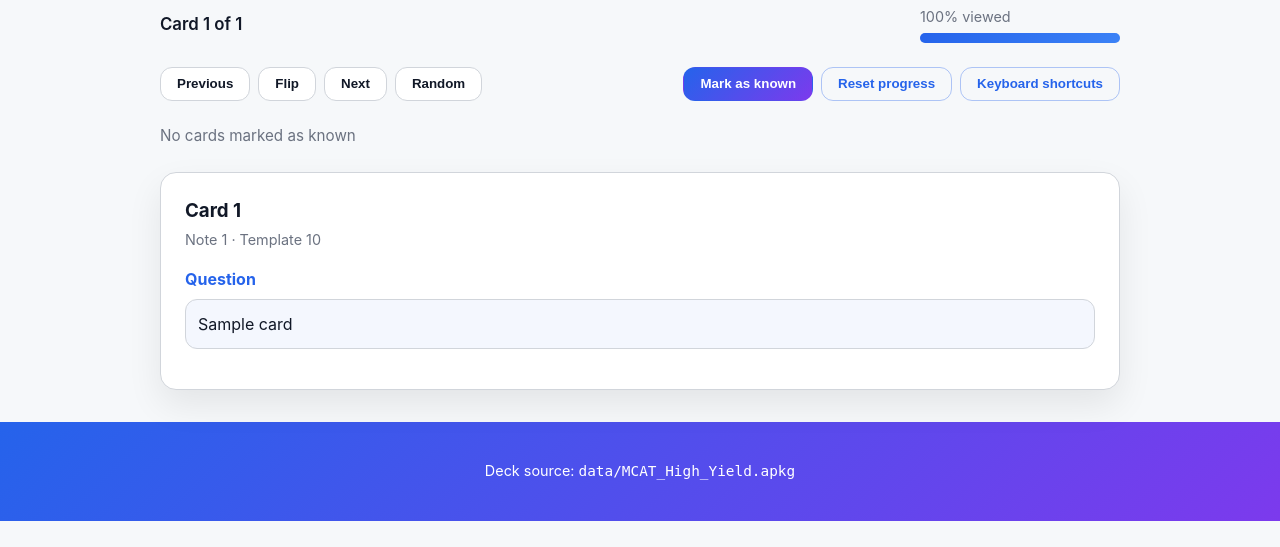
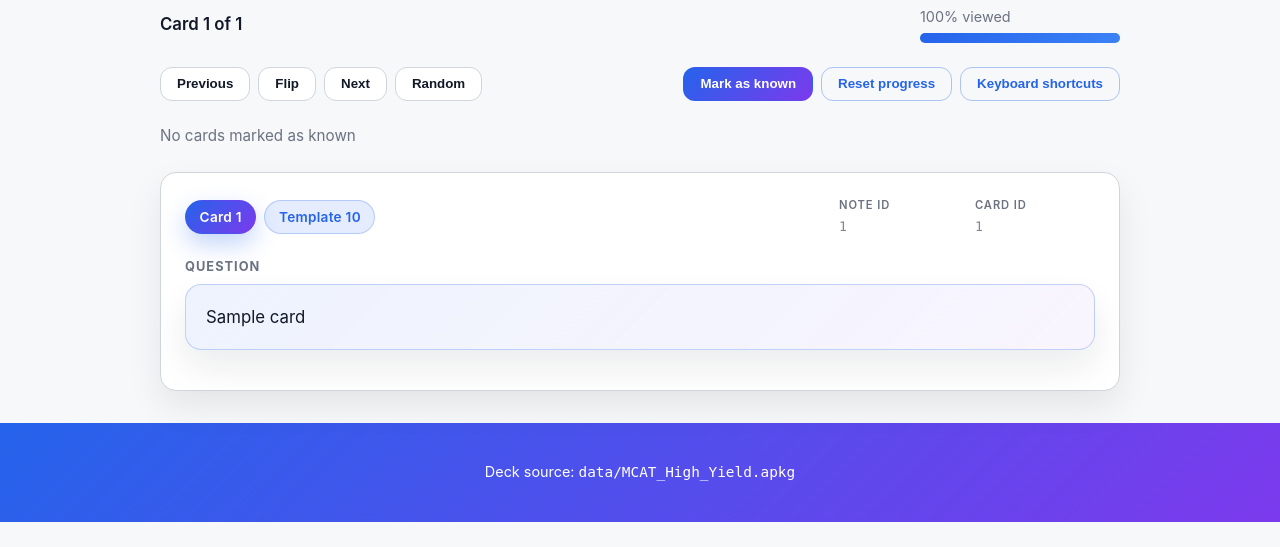
Before and after one commit to mbolaris/anki, a Flask app: template anki_viewer/templates/deck.html in a window 1280 px wide. Shown: the part 253-800 px from the top of the page. Run offline with Flask 3, Linux system fonts and the light colour scheme; the template is opened without the code that fills it: most values are stand-ins (such as "Sample title", 1, 10 or a date in 2020).

Commit message:
Refine deck card header layout

```diff
--- a/anki_viewer/static/style.css
+++ b/anki_viewer/static/style.css
@@ -247,18 +247,80 @@ body {
   display: block;
 }
 
-.card header {
-  margin-bottom: 1rem;
+.card-header {
+  margin-bottom: 1.25rem;
+  display: flex;
+  flex-direction: column;
+  gap: 0.75rem;
 }
 
-.card header h3 {
-  margin: 0 0 0.25rem 0;
+@media (min-width: 640px) {
+  .card-header {
+    flex-direction: row;
+    justify-content: space-between;
+    align-items: center;
+  }
 }
 
-.card .metadata {
+.card-header__primary {
+  display: flex;
+  flex-wrap: wrap;
+  gap: 0.5rem;
+  align-items: center;
+}
+
+.card-pill {
+  display: inline-flex;
+  align-items: center;
+  justify-content: center;
+  gap: 0.35rem;
+  padding: 0.35rem 0.85rem;
+  border-radius: 999px;
+  font-size: 0.85rem;
+  font-weight: 600;
+  letter-spacing: 0.02em;
+  color: var(--accent);
+  background-color: rgba(37, 99, 235, 0.12);
+  border: 1px solid rgba(37, 99, 235, 0.25);
+}
+
+.card-pill--primary {
+  background: linear-gradient(135deg, var(--accent), #7c3aed);
+  color: white;
+  border-color: transparent;
+  box-shadow: 0 10px 25px rgba(37, 99, 235, 0.28);
+}
+
+.card-meta {
   margin: 0;
-  font-size: 0.9rem;
+  padding: 0;
+  display: flex;
+  flex-wrap: wrap;
+  gap: 1rem;
   color: var(--muted);
+  font-size: 0.82rem;
+}
+
+.card-meta__item {
+  display: flex;
+  flex-direction: column;
+  gap: 0.2rem;
+  min-width: 120px;
+}
+
+.card-meta dt {
+  margin: 0;
+  font-size: 0.7rem;
+  text-transform: uppercase;
+  letter-spacing: 0.08em;
+  font-weight: 600;
+}
+
+.card-meta dd {
+  margin: 0;
+  font-family: "SFMono-Regular", Consolas, "Liberation Mono", Menlo, monospace;
+  color: inherit;
+  opacity: 0.85;
 }
 
 .card-face {
@@ -267,15 +329,21 @@ body {
 
 .card-face h4 {
   margin: 0 0 0.5rem 0;
-  font-size: 1rem;
-  color: var(--accent);
+  font-size: 0.8rem;
+  font-weight: 700;
+  letter-spacing: 0.08em;
+  text-transform: uppercase;
+  color: var(--muted);
 }
 
 .card-face .content {
-  border: 1px solid var(--card-border);
-  border-radius: 0.75rem;
-  padding: 0.75rem;
-  background-color: rgba(37, 99, 235, 0.05);
+  border: 1px solid rgba(37, 99, 235, 0.25);
+  border-radius: 1rem;
+  padding: 1.1rem 1.25rem;
+  background: linear-gradient(135deg, rgba(37, 99, 235, 0.08), rgba(124, 58, 237, 0.05));
+  box-shadow: 0 18px 35px rgba(15, 23, 42, 0.08);
+  font-size: 1.05rem;
+  line-height: 1.7;
 }
 
 .card-face .content.has-revealed .question-front,
--- a/anki_viewer/templates/deck.html
+++ b/anki_viewer/templates/deck.html
@@ -55,9 +55,21 @@
         </div>
         {% for card in deck.cards %}
           <article class="card" data-card-id="{{ card.card_id }}">
-            <header>
-              <h3>Card {{ loop.index }}</h3>
-              <p class="metadata">Note {{ card.note_id }} · Template {{ card.template_ordinal + 1 }}</p>
+            <header class="card-header">
+              <div class="card-header__primary">
+                <span class="card-pill card-pill--primary">Card {{ loop.index }}</span>
+                <span class="card-pill">Template {{ card.template_ordinal + 1 }}</span>
+              </div>
+              <dl class="card-meta">
+                <div class="card-meta__item">
+                  <dt>Note ID</dt>
+                  <dd>{{ card.note_id }}</dd>
+                </div>
+                <div class="card-meta__item">
+                  <dt>Card ID</dt>
+                  <dd>{{ card.card_id }}</dd>
+                </div>
+              </dl>
             </header>
             <div class="card-body">
               <div class="card-face question">
```
